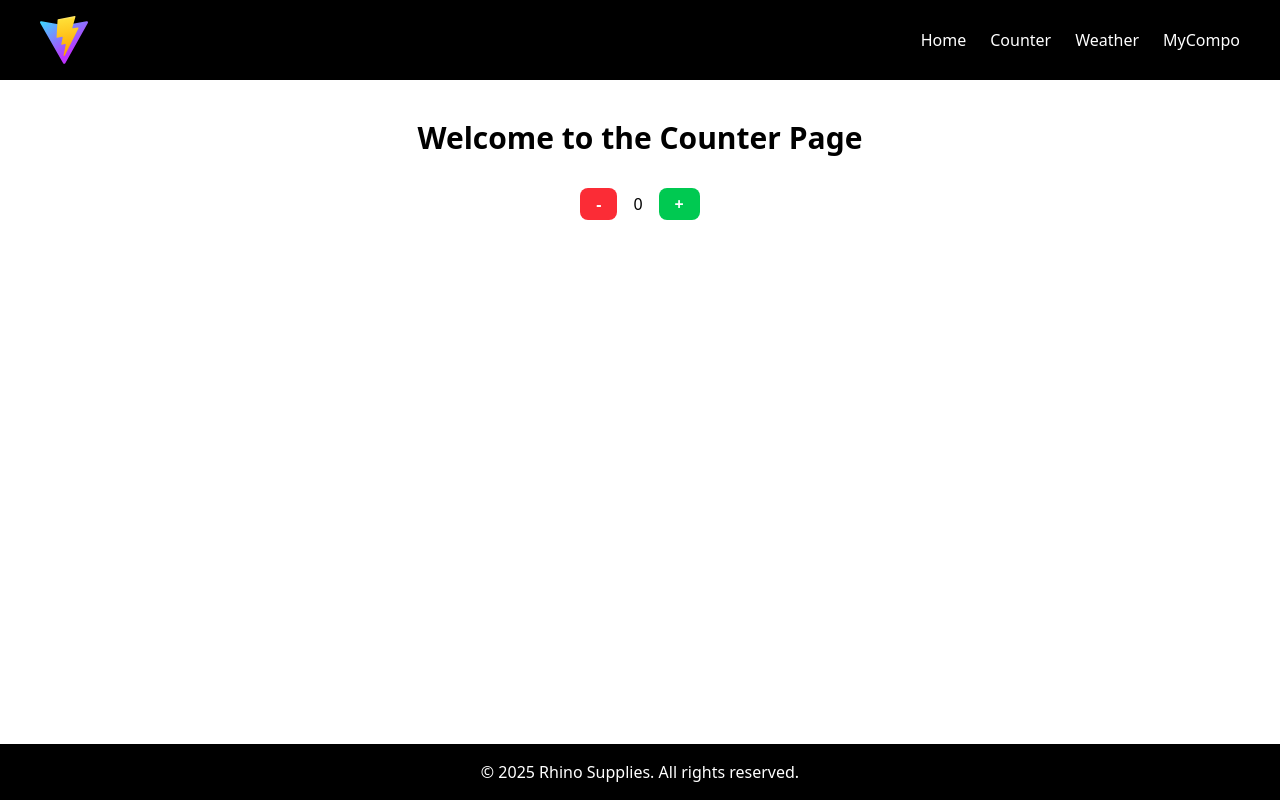
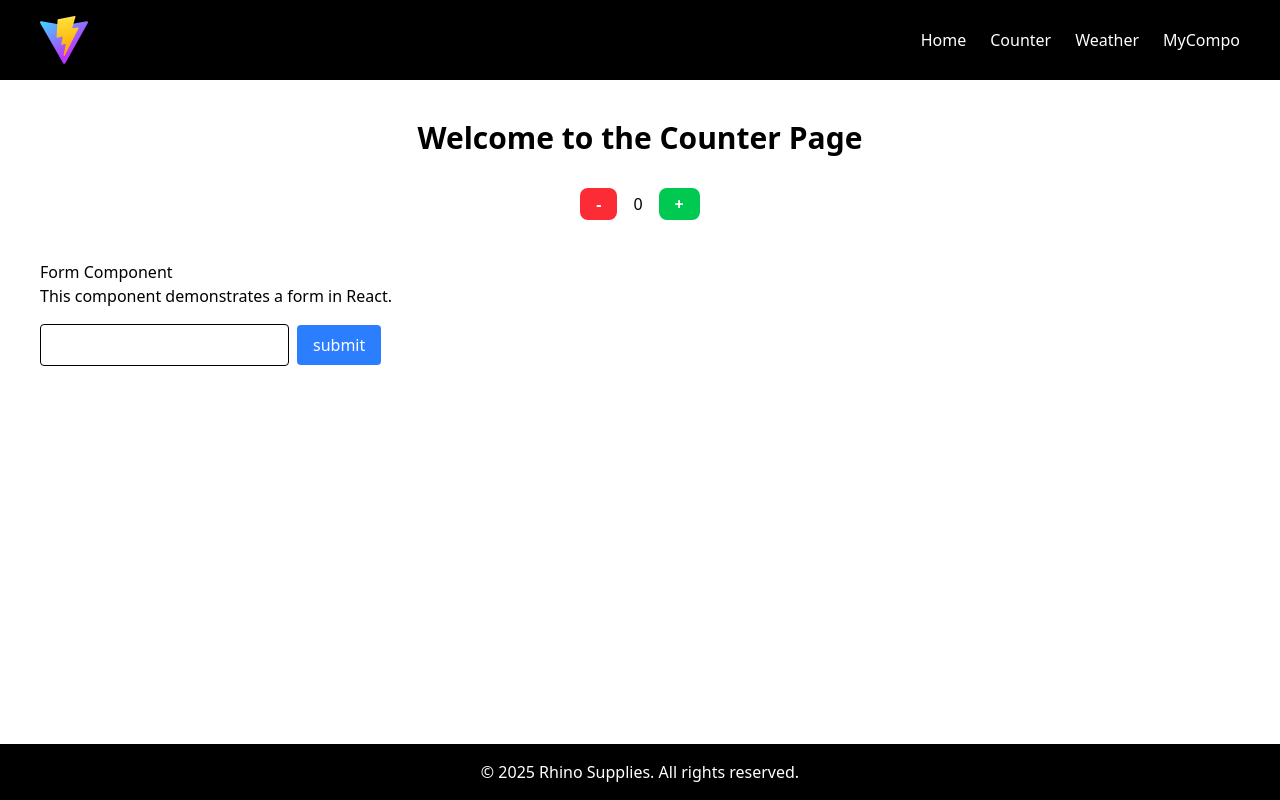
Before and after one commit to BiggerThings/asp_net_react, a React (Vite) app in the folder ClientApp/: page /counter in a window 1280 px wide. Built offline with nearby package versions, Linux system fonts and the light colour scheme.

Commit message:
Created form in counter page

```diff
--- /dev/null
+++ b/ClientApp/src/components/Form.tsx
@@ -0,0 +1,27 @@
+import { useState } from 'react'
+
+const Form = () => {
+    const [txt, setTxt] = useState('');
+
+    const handleChange = (e: React.ChangeEvent<HTMLInputElement>) => {
+        setTxt(e.target.value);
+    };
+
+    const handleSubmit = (e: React.FormEvent<HTMLFormElement>) => {
+        alert(`Submitted: ${txt}`);
+        e.preventDefault(); // Prevent page reload
+    };
+
+    return (
+    <div className='ml-10 mt-10'>
+      <h2>Form Component</h2>
+      <p>This component demonstrates a form in React.</p>
+      <form className="mt-4" onSubmit={handleSubmit}>
+        <input type="text" onChange={handleChange} className="border p-2 rounded" />
+        <input type="submit"  value="submit" className="ml-2 bg-blue-500 text-white px-4 py-2 rounded cursor-pointer" />
+      </form>
+    </div>
+  )
+}
+
+export default Form
--- a/ClientApp/src/pages/Counter.tsx
+++ b/ClientApp/src/pages/Counter.tsx
@@ -1,4 +1,5 @@
-import { useState } from "react"
+import { useState } from "react";
+import Form from "../components/Form";
 
 function Counter() {
   const [count, setCount] = useState(0)
@@ -19,6 +20,7 @@ function Counter() {
             +
           </button>
         </div>
+        <Form />
 
     </div>
   )
```
